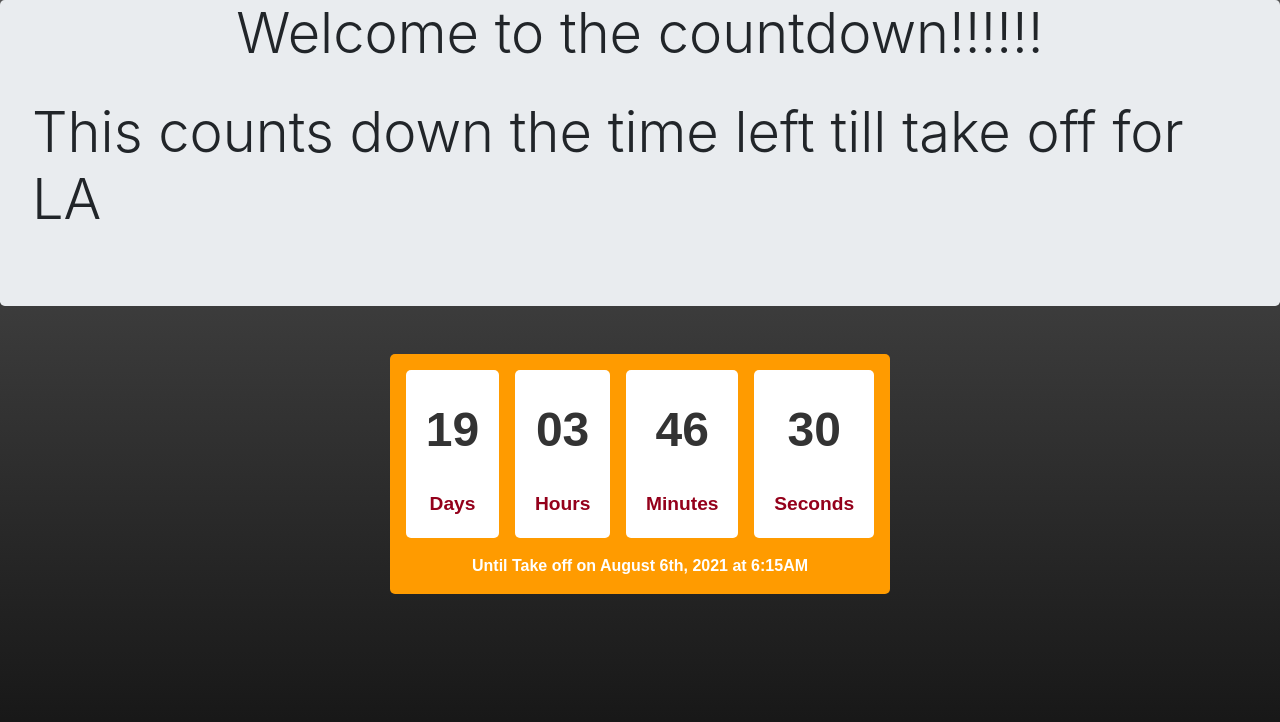
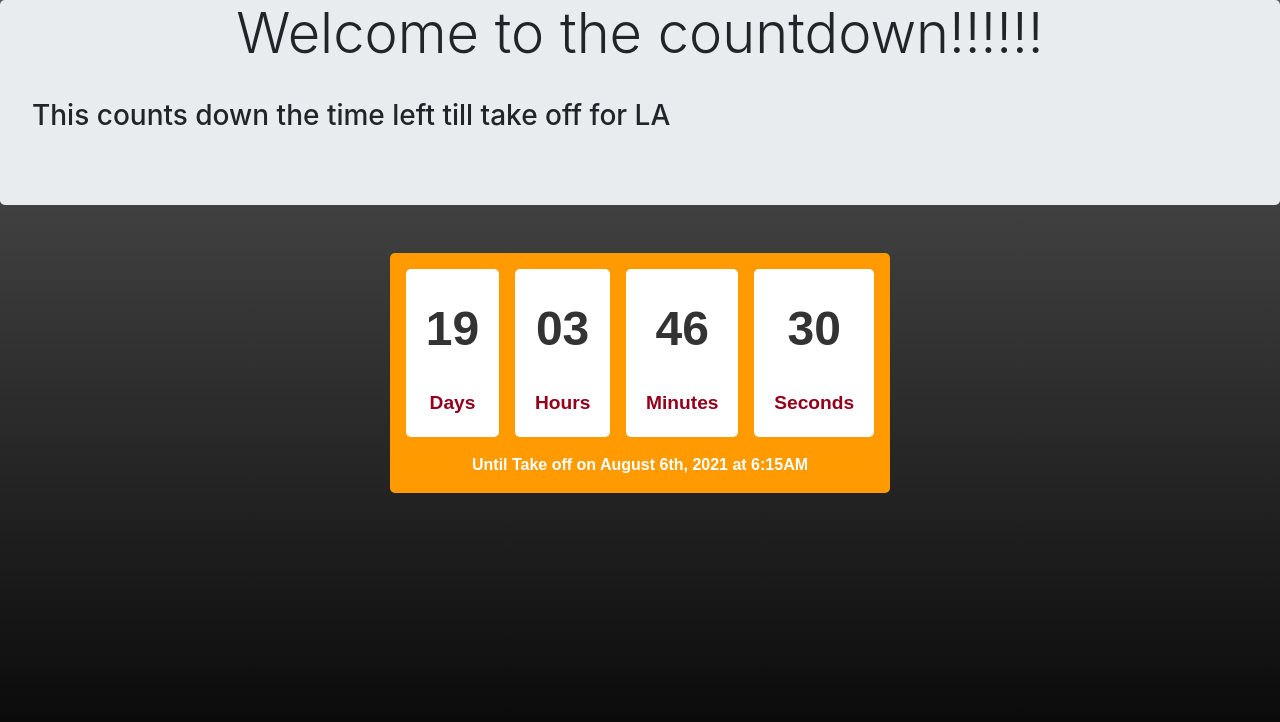
Before and after one commit to Nikolas-Pensyl/LA_Time, a plain HTML site: page index.html in a window 1280 px wide. Drawn offline with nearby package versions, Linux system fonts and the light colour scheme.

Commit message:
Update index.html

```diff
--- a/index.html
+++ b/index.html
@@ -15,7 +15,7 @@
 	<body>
 		<div class="jumbotron">
   			<h1 class="display-4">Welcome to the countdown!!!!!!</h1><br>
-			<h3 class="display-4">This counts down the time left till take off for LA</h3>
+			<h3 class="display-5">This counts down the time left till take off for LA</h3>
         	</div>
 		<div class="until" id="myCountdown">
 			<div class="until__component">
```
